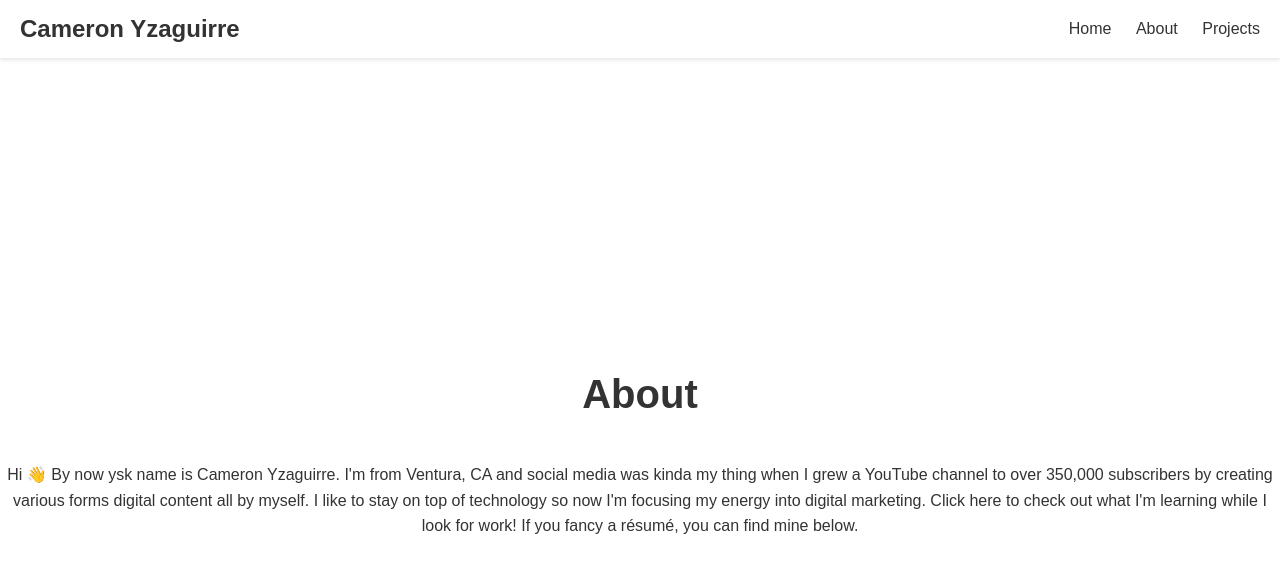
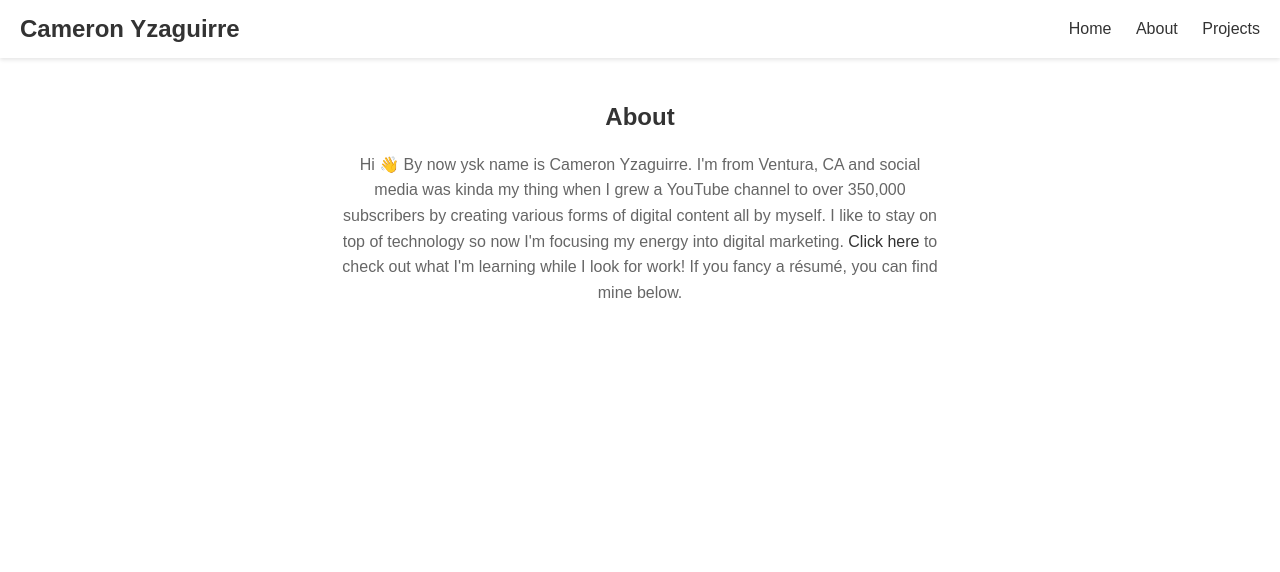
Before and after one commit to Y-z-a-g/ysk, a plain HTML site: page about.html in a window 1280 px wide. Drawn offline with Linux system fonts and the light colour scheme; a web font is replaced by a local one.

Commit message:
margins and name click

```diff
--- a/about.html
+++ b/about.html
@@ -1,6 +1,5 @@
 <!DOCTYPE html>
 <html lang="en">
-
 <head>
     <meta charset="UTF-8">
     <meta name="viewport" content="width=device-width, initial-scale=1.0">
@@ -16,14 +15,14 @@
     gtag('config', 'G-TVHHL90FG5');
     </script>
 </head>
-
 <body>
-
     <header>
         <nav>
-            <div class="nav-brand">Cameron Yzaguirre</div>
+            <div class="nav-brand">
+                <a href="/">Cameron Yzaguirre</a> <!-- Make the brand name clickable -->
+            </div>
             <div class="nav-links">
-                <a href="index.html">Home</a>
+                <a href="/">Home</a> <!-- Use root-relative path for Home -->
                 <a href="about.html">About</a>
                 <a href="projects.html">Projects</a>
             </div>
@@ -31,19 +30,17 @@
     </header>
 
     <main>
-        <section class="hero">
+        <section class="content-container"> <!-- Use .content-container for proper styling -->
             <h1>About</h1>
             <p>Hi 👋 By now ysk name is Cameron Yzaguirre. I'm from Ventura, CA
                 and social media was kinda my thing when I grew a YouTube channel
-                to over 350,000 subscribers by creating various forms digital
+                to over 350,000 subscribers by creating various forms of digital
                 content all by myself. I like to stay on top of technology so
                 now I'm focusing my energy into digital marketing.
-                Click here to check out what I'm learning while I look for work!
+                <a href="https://www.example.com">Click here</a> to check out what I'm learning while I look for work!
                 If you fancy a résumé, you can find mine below.
             </p>
         </section>
     </main>
-
 </body>
-
 </html>
--- a/styles.css
+++ b/styles.css
@@ -4,7 +4,7 @@
     font-family: "Slackside One", cursive;
     font-weight: 400;
     font-style: normal;
-  }
+}
 
 /* Reset some default styles */
 body, h1, a {
@@ -42,21 +42,32 @@ nav {
     color: #333;
 }
 
+/* Modify hero for text width control */
 .hero {
-    height: 100vh;
-    background: url('your-image-path.jpg') no-repeat center center/cover;
     display: flex;
     flex-direction: column;
     justify-content: center;
     align-items: center;
-    text-align: center;
+    padding: 20px; /* Added padding for all sides */
 }
 
-h1 {
-    font-size: 2.5rem;
-    margin-bottom: 20px;
+.hero h1,
+.hero p {
+    max-width: 800px; /* Control the max width of the content */
+    margin: 0 auto; /* Center content */
+    padding: 0 20px; /* Add padding for left and right */
+    text-align: left; /* Align text to the left */
 }
 
+/* Mobile styles */
+@media (max-width: 768px) {
+    .hero h1,
+    .hero p {
+        padding: 0 10px; /* Reduce padding on smaller screens */
+    }
+}
+
+/* Button styles remain unchanged */
 .buttons {
     display: flex;
     gap: 10px;
@@ -80,20 +91,21 @@ h1 {
     color: #333;
 }
 
+/* Content container styles for other text */
 .content-container {
     text-align: center;
     padding: 20px;
-    margin-top: 20px; /* Adjust based on your header height and desired spacing */
+    margin-top: 20px;
 }
 
 .content-container h1 {
     font-weight: bold;
-    margin-bottom: 15px; /* Provides space between the title and the paragraph */
+    margin-bottom: 15px;
 }
 
 .content-container p {
-    font-size: 1rem; /* Adjust as needed for readability */
-    color: #666; /* Slightly lighter than your default text color for contrast */
+    font-size: 1rem;
+    color: #666;
     max-width: 600px; /* Ensures lines are not too long for easy reading */
     margin: 0 auto; /* Centers the text block in the container */
 }
```
